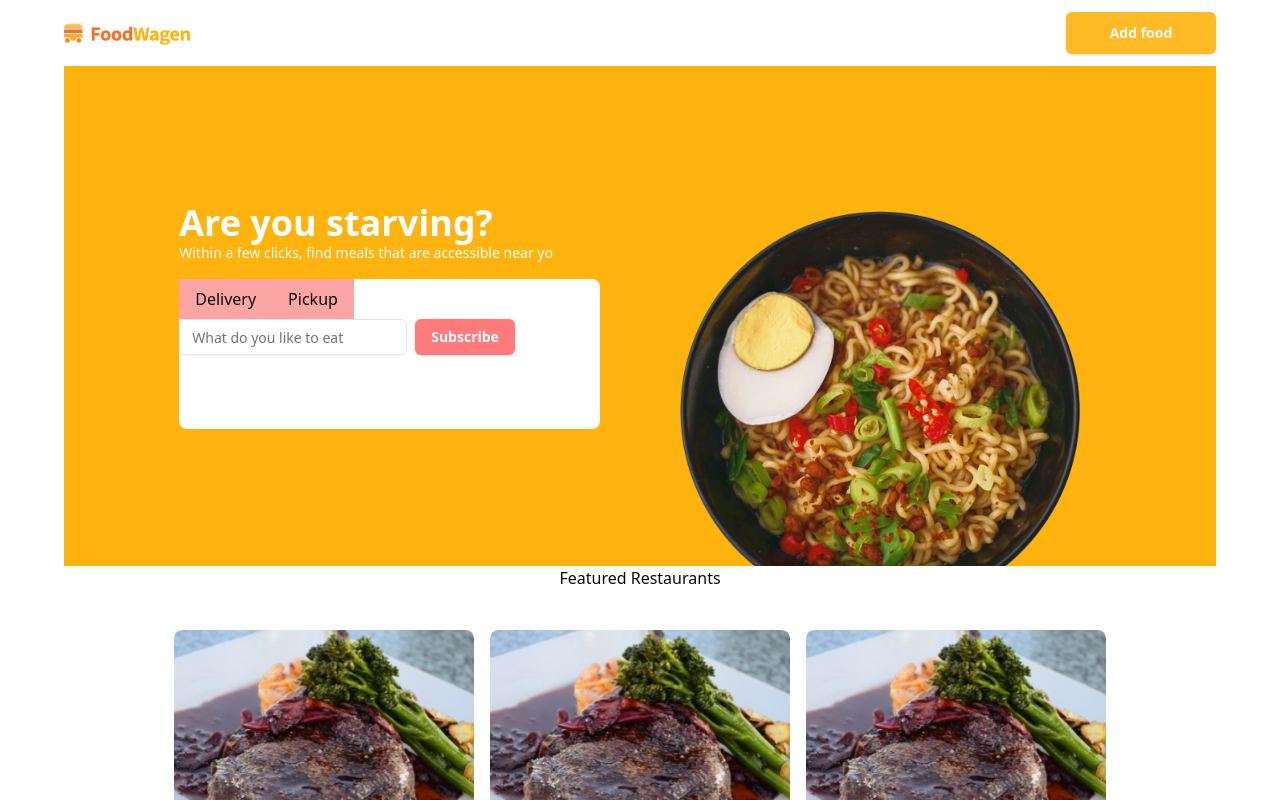
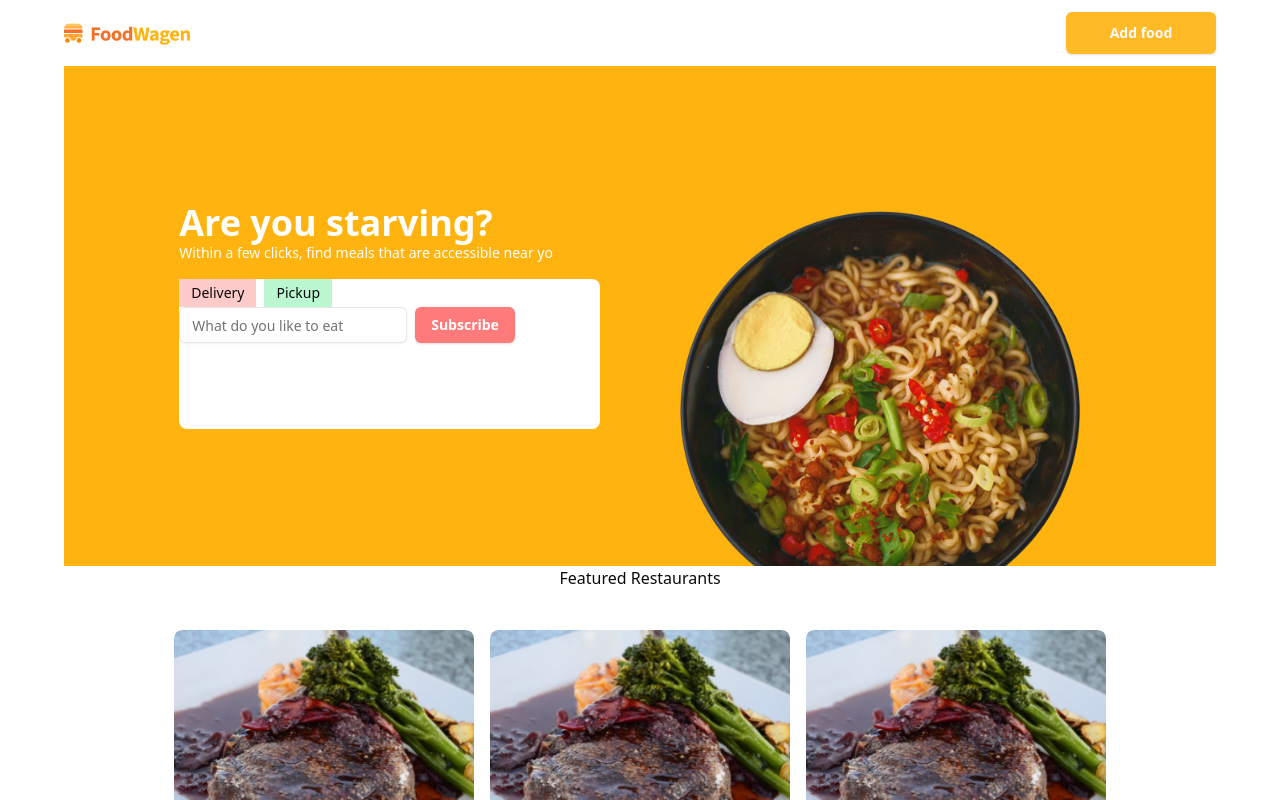
Before and after one commit to netnaho/A2SV_Frontend_Challenge, a Next.js app in the folder a2sv-interview-project/: page / in a window 1280 px wide. Shown: the top 800 px of the page. Built offline with nearby package versions, Linux system fonts and the light colour scheme.

Commit message:
refactor Hero component to improve styling of delivery and pickup options

```diff
--- a/a2sv-interview-project/src/components/Hero.tsx
+++ b/a2sv-interview-project/src/components/Hero.tsx
@@ -15,10 +15,14 @@ const Hero = () => {
                 Within a few clicks, find meals that are accessible near yo
               </p>
             </div>
-            <div  className="w-full flex flex-col h-[150px] rounded-lg bg-white">
-              <div className="flex">
-                <div className="px-4 py-2 bg-red-300 text-center ">Delivery</div>
-                <div className="px-4 py-2 bg-red-300 text-center">Pickup</div>
+            <div className="w-full flex flex-col h-[150px] rounded-lg bg-white">
+              <div className="flex gap-x-2 rounded-md">
+                <div className="px-3 py-1 bg-red-200 text-center text-sm">
+                  Delivery
+                </div>
+                <div className="px-3 py-1 bg-green-200 text-center text-sm">
+                  Pickup
+                </div>
               </div>
               <div>
                 <div className="flex gap-2">
```
